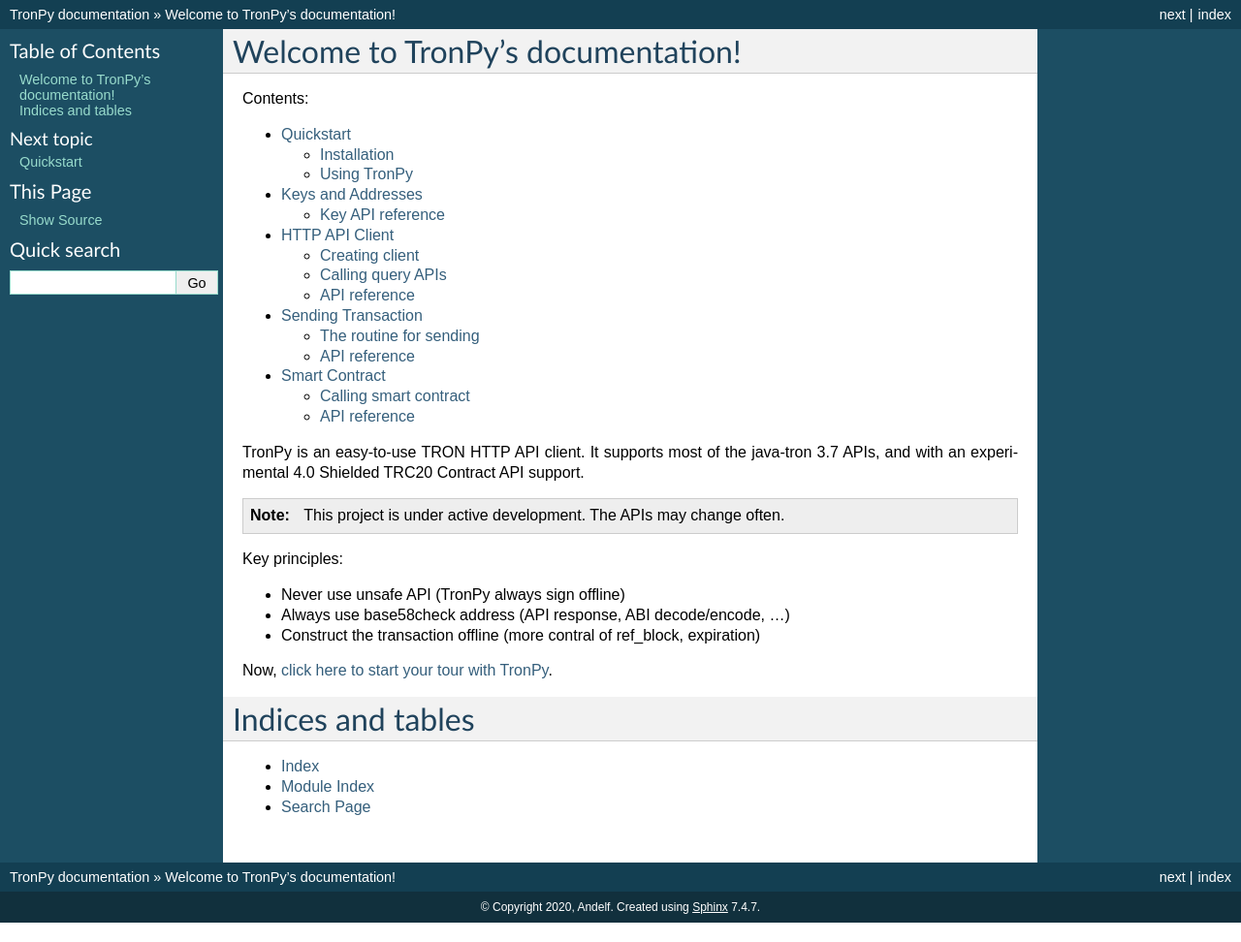
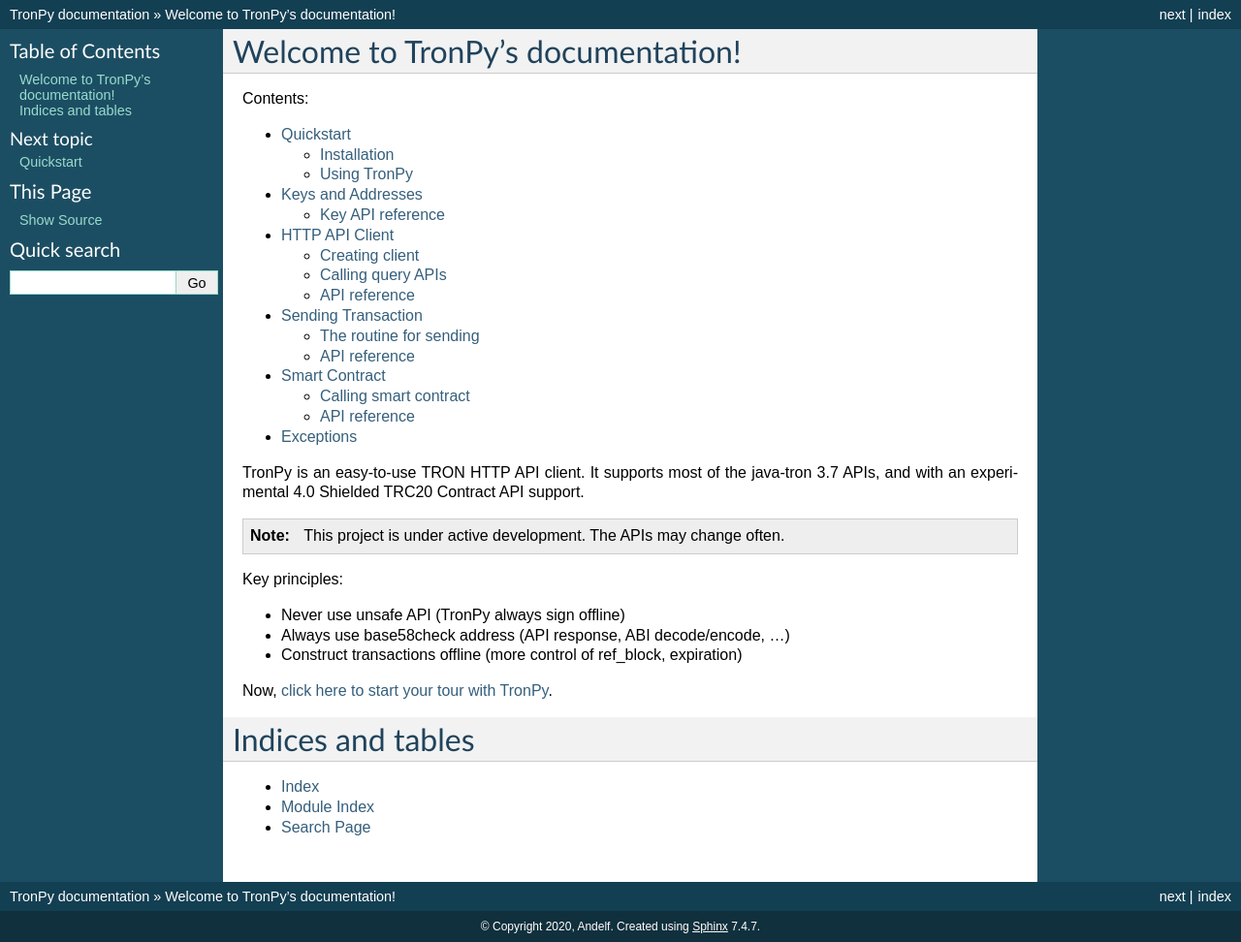
Before and after one commit to andelf/tronpy, a Sphinx documentation site: the page built from docs/index.rst, in a window 1280 px wide. Shown: the whole page at 97% size. Built offline with Sphinx 7.4.7, drawn with Linux system fonts in a browser that asks for light colours.

Commit message:
docs: add exceptions doc

```diff
--- a/docs/index.rst
+++ b/docs/index.rst
@@ -15,6 +15,7 @@
    client.rst
    trx.rst
    contract.rst
+   exceptions.rst
 
 
 TronPy is an easy-to-use TRON HTTP API client. It supports most of the java-tron 3.7 APIs, and with an experimental 4.0
@@ -28,10 +29,9 @@
 
 * Never use unsafe API (TronPy always sign offline)
 * Always use base58check address (API response, ABI decode/encode, ...)
-* Construct the transaction offline (more contral of ref_block, expiration)
+* Construct transactions offline (more control of ref_block, expiration)
 
 Now, :ref:`click here to start your tour with TronPy <quickstart>`.
-
 
 Indices and tables
 ==================
```
Also changed, not shown: docs/exceptions.rst (added, +7 -0 lines).
